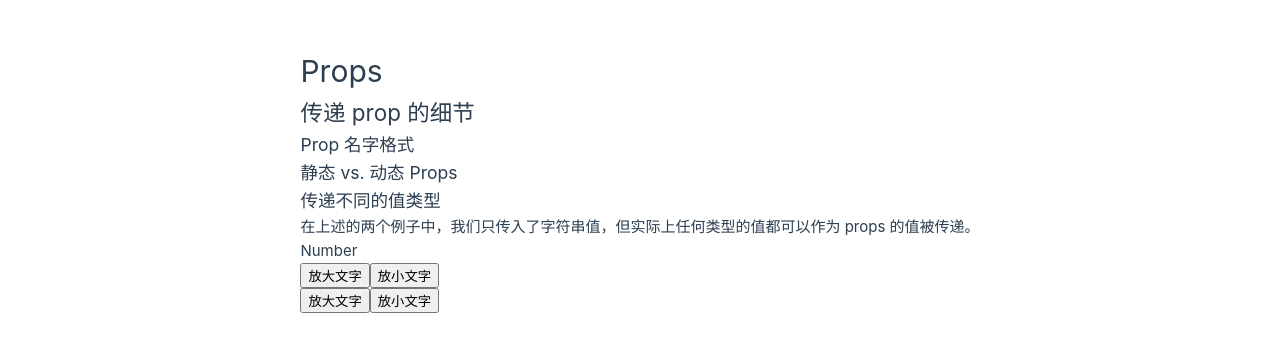
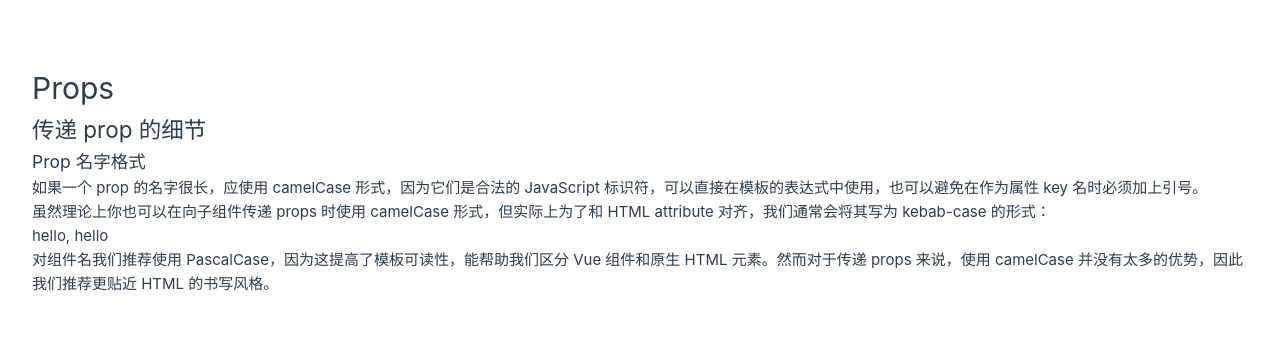
Before and after one commit to ShenlongDev/vue_xx, a Vue app: page / in a window 1280 px wide. Shown: the part 220-572 px from the top of the page. Built offline with nearby package versions, Linux system fonts and the light colour scheme.

Commit message:
Revert "Feature/component props"

```diff
--- a/src/views/docs_component/ComponentProps.vue
+++ b/src/views/docs_component/ComponentProps.vue
@@ -2,23 +2,23 @@
   <h1>Props</h1>
   <h2>传递 prop 的细节</h2>
   <h3>Prop 名字格式</h3>
-  <h3>静态 vs. 动态 Props</h3>
-  <h3>传递不同的值类型</h3>
-  <p>在上述的两个例子中，我们只传入了字符串值，但实际上任何类型的值都可以作为 props 的值被传递。</p>
-  <h4>Number</h4>
-  <!-- 虽然 `42` 是个常量，我们还是需要使用 v-bind -->
-  <!-- 因为这是一个 JavaScript 表达式而不是一个字符串 -->
-  <PostBlog :likes="42" />
-  <!-- 根据一个变量的值动态传入 -->
-  <PostBlog :likes="post.likes" />
+  <p>如果一个 prop 的名字很长，应使用 camelCase 形式，因为它们是合法的 JavaScript 标识符，可以直接在模板的表达式中使用，也可以避免在作为属性 key 名时必须加上引号。</p>
+  <span>{{ greetingMessage }}</span>
+  <p>虽然理论上你也可以在向子组件传递 props 时使用 camelCase 形式，但实际上为了和 HTML attribute 对齐，我们通常会将其写为 kebab-case 的形式：</p>
+  <MyComponent greeting-message="hello" />
+  <p>对组件名我们推荐使用 PascalCase，因为这提高了模板可读性，能帮助我们区分 Vue 组件和原生 HTML 元素。然而对于传递 props 来说，使用 camelCase 并没有太多的优势，因此我们推荐更贴近 HTML 的书写风格。</p>
 </template>
 
 <script setup>
-import PostBlog from '@/components/PostBlog.vue'
+const props = defineProps({
+  greetingMessage: String
+})
 
-const post = {
-  title: 'This is the first post',
-  author: 'super dev',
-  likes: 5003
+// 定义子组件
+const MyComponent = {
+  props: {
+    greetingMessage: String
+  },
+  template: `<span>hello, {{ greetingMessage }}</span>`
 }
 </script>
```
